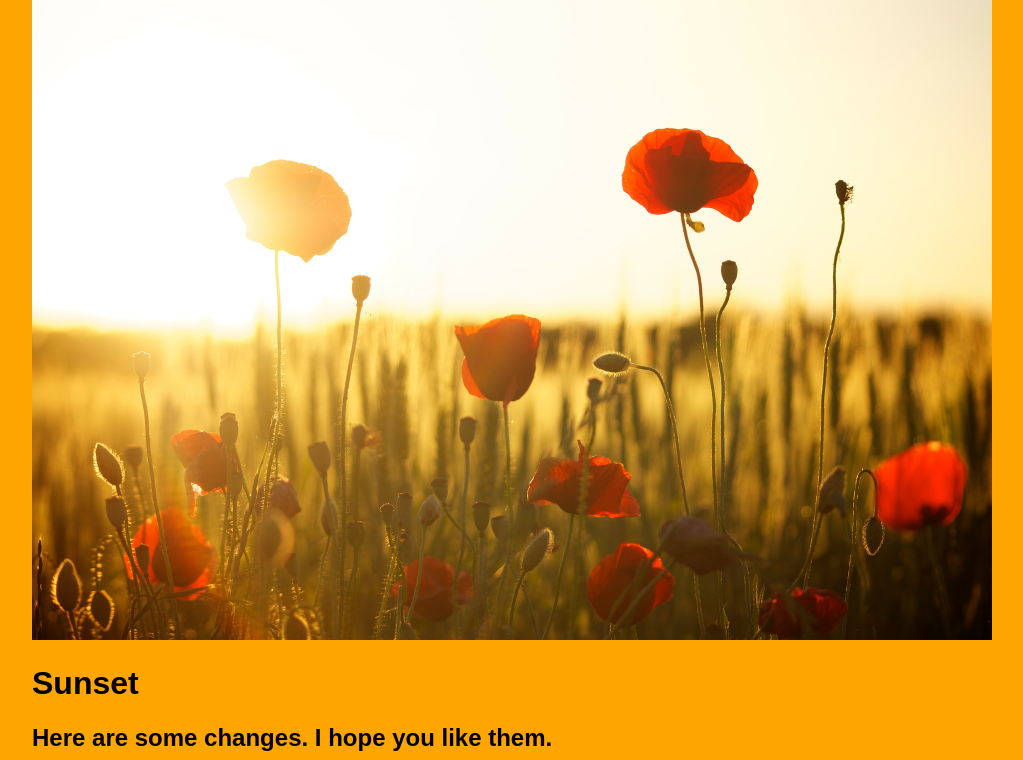
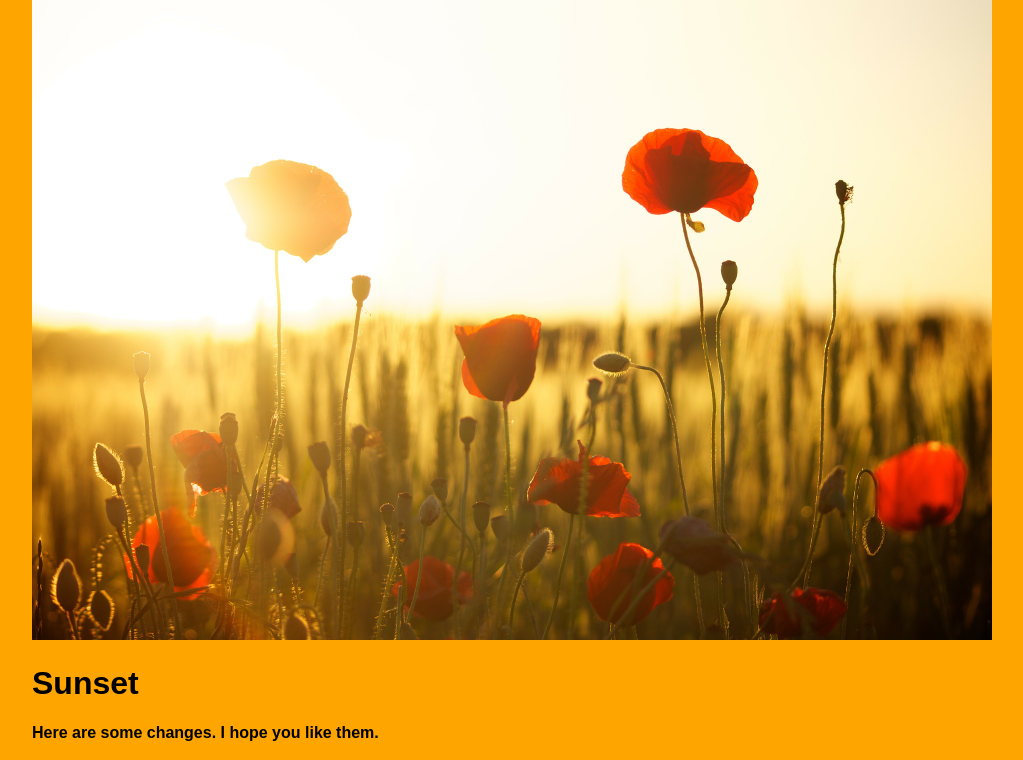
Before and after one commit to kristensew/version-control, a plain HTML site: page index.html in a window 1280 px wide. Shown: the top 760 px of the page, without its empty margins (128-1151 px from the left). Drawn offline with Linux system fonts and the light colour scheme.

Commit message:
Updated to <h4>

```diff
--- a/index.html
+++ b/index.html
@@ -13,7 +13,8 @@
 <img class="sunset" src="sunset.jpg" alt="banner">
 
 <h1>Sunset</h1>
-<h2>Here are some changes. I hope you like them.</h2>
+<h4>Here are some changes. I hope you like them.</h4>
+
 <p>
 Sunset or sundown is the daily disappearance of the Sun below the horizon, as a result of Earth's rotation.
 
```
